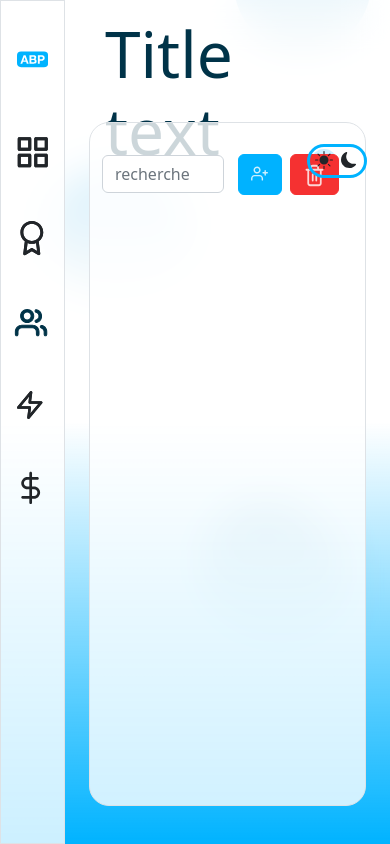
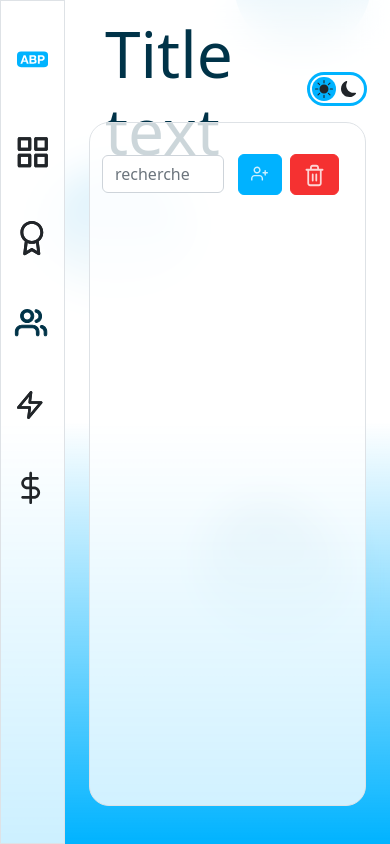
Before and after one commit to Samio735/ABPschool, a website: page index.html in a window 390 px wide. Drawn offline with nearby package versions, Linux system fonts and the light colour scheme.

Commit message:
fixed darkmod responsivness

```diff
--- a/index.html
+++ b/index.html
@@ -150,10 +150,10 @@
                 </div>
             </div>
 
-    <div class="main-side col container  gx-5" >
-            <div class="row  d-flex align-items-end " style="height: 10%;">
+    <div class="main-side col container  gx-5"  >
+            <div class="row  d-flex align-items-center " style="height: 10%;">
                 <h1 class="h1  text-dark gx-5 mt-3  col-9 ms-1" style="font-size:4rem;">Title text</h1>
-                <div class=" col-2 darkswitch d-flex rounded-pill  ps-1 pb-1 position-relative" style="border: #00B3FF solid 3px;width: 60px;">
+                <div class=" col-2 darkswitch d-flex rounded-pill  ps-1 pb-1 position-relative" style="border: #00B3FF solid 3px;width: 60px;z-index: -5;">
                     <div class="sun me-2" style="margin-left: 1px;">
                         <svg xmlns="http://www.w3.org/2000/svg" width="18" height="20" fill="currentColor" class="bi bi-brightness-high-fill" viewBox="0 0 16 16">
                             <path d="M12 8a4 4 0 1 1-8 0 4 4 0 0 1 8 0zM8 0a.5.5 0 0 1 .5.5v2a.5.5 0 0 1-1 0v-2A.5.5 0 0 1 8 0zm0 13a.5.5 0 0 1 .5.5v2a.5.5 0 0 1-1 0v-2A.5.5 0 0 1 8 13zm8-5a.5.5 0 0 1-.5.5h-2a.5.5 0 0 1 0-1h2a.5.5 0 0 1 .5.5zM3 8a.5.5 0 0 1-.5.5h-2a.5.5 0 0 1 0-1h2A.5.5 0 0 1 3 8zm10.657-5.657a.5.5 0 0 1 0 .707l-1.414 1.415a.5.5 0 1 1-.707-.708l1.414-1.414a.5.5 0 0 1 .707 0zm-9.193 9.193a.5.5 0 0 1 0 .707L3.05 13.657a.5.5 0 0 1-.707-.707l1.414-1.414a.5.5 0 0 1 .707 0zm9.193 2.121a.5.5 0 0 1-.707 0l-1.414-1.414a.5.5 0 0 1 .707-.707l1.414 1.414a.5.5 0 0 1 0 .707zM4.464 4.465a.5.5 0 0 1-.707 0L2.343 3.05a.5.5 0 1 1 .707-.707l1.414 1.414a.5.5 0 0 1 0 .708z"/>
@@ -165,7 +165,7 @@
                           </svg>
 
                     </div>
-                    <div class="bg rounded-circle bg-primary position-absolute  " style="z-index: -5; left: 5%;top: 7%; width: 43%; height: 85%;"></div>
+                    <div class="bg rounded-circle bg-primary position-absolute  " style="z-index: -10; left: 5%;top: 7%; width: 43%; height: 85%;"></div>
                 </div>
             </div>
             <div class="row  gy-10" style="height: 90%;">
```
